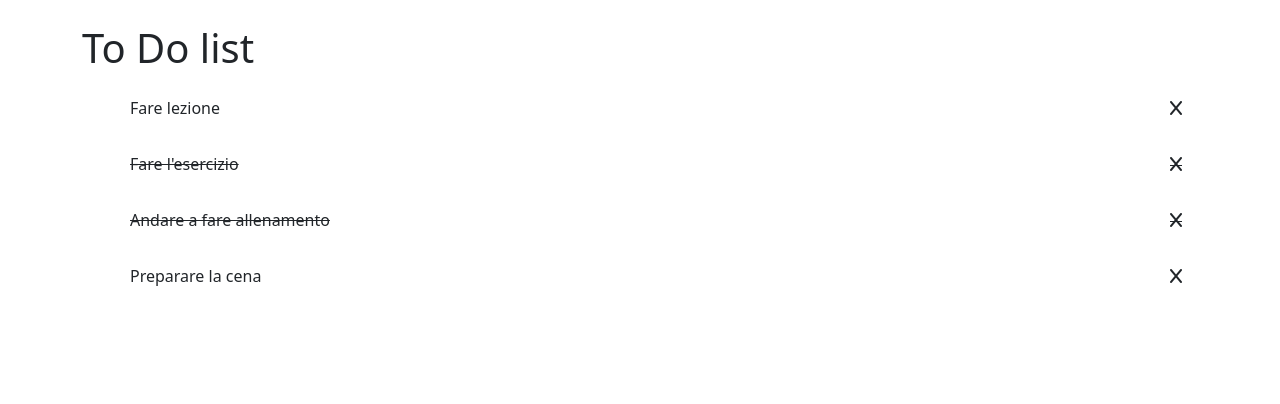
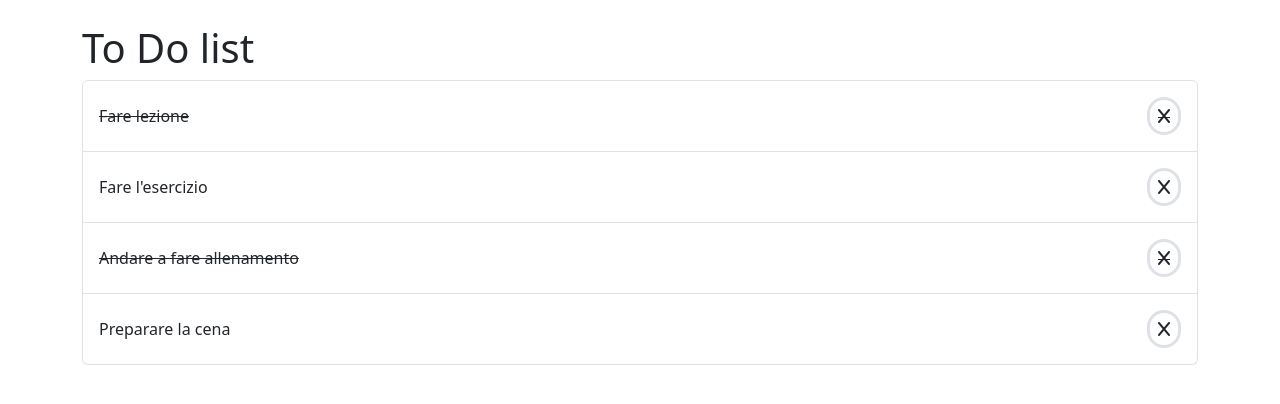
Before and after one commit to GianMarcoPimentel/vue-todolist, a plain HTML site: page index.html in a window 1280 px wide. Drawn offline with nearby package versions, Linux system fonts and the light colour scheme.

Commit message:
Impostazione delle 'x' come pulsante che fa 'sparire' la task correlata

```diff
--- a/index.html
+++ b/index.html
@@ -18,14 +18,14 @@
         <h1>
             To Do list
         </h1>
-        <ul>
-            <li v-for="currentTask in tasks"
+        <ul class="list-group">
+            <li v-for="(currentTask, index) in tasks"
             class="list-group-item p-3 d-flex justify-content-between align-items-center "
-            :class="currentTask.done == false ? 'text-decoration-line-through ' : ''"
+            :class="currentTask.done == true ? 'text-decoration-line-through ' : ''"
             >
                 {{currentTask.text}}
 
-                <i class="fa-solid fa-x "></i>
+                <i @click="deleteTask(taskIndex)" class="fa-solid fa-x p-2 border border-3 rounded-5   "></i>
             </li>
         </ul>
     </div>
--- a/js/script.js
+++ b/js/script.js
@@ -27,6 +27,7 @@ createApp({
 
     data(){
         return{
+            taskIndex : 0,
             tasks : [
                 {
                   text: "Fare lezione ",
@@ -38,17 +39,22 @@ createApp({
                 },
                 {
                   text: "Andare a fare allenamento",
-                  done: false
+                  done: true,
                 },
                 {
                   text: "Preparare la cena",
-                  done: true
+                  done: false,
                 }
               ],
         }
     },
     methods: {
-
+        // aggiungo la funzione delete
+        deleteTask(taskIndex){
+            // devo eliminare un elemento dall'array al click
+            // uso la proprietà splice
+            console.log(this.tasks.splice(taskIndex, 1));
+        }
     },
 
 }).mount("#app");
@@ -58,4 +64,12 @@ createApp({
 //cliccando su di essa, il todo viene rimosso dalla lista.
 
 // inserisco un campo di input preso da bootstrap in html
-//
+// gestiusco il click sulla 'x' tramite vue
+/* methods: {
+
+    deleteTask(taskIndex) {
+        // elimino dall'array tasks l'elemento che corrisponde all'indice riportato nel parametro
+
+        this.tasks.splice(taskIndex, 1);
+
+    }, */
```
